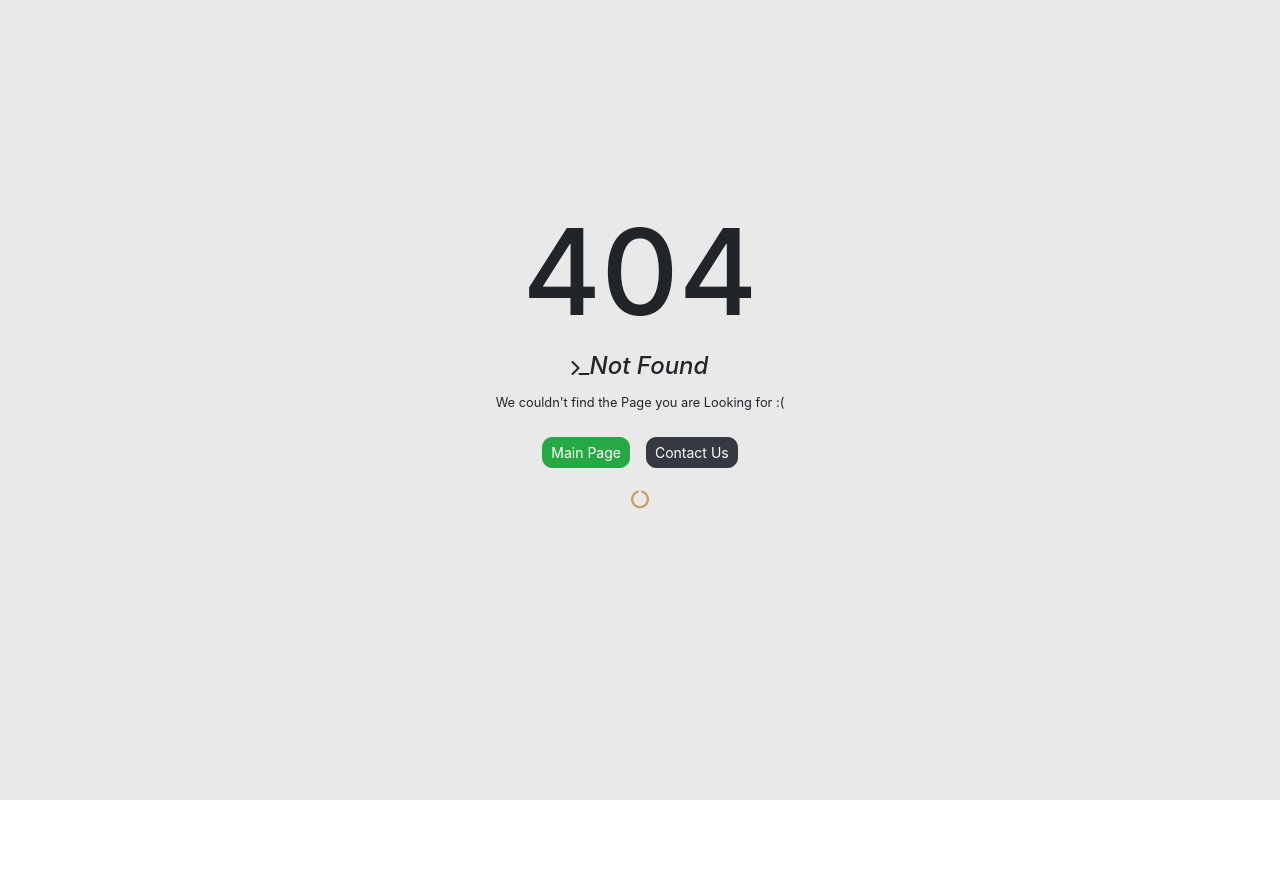
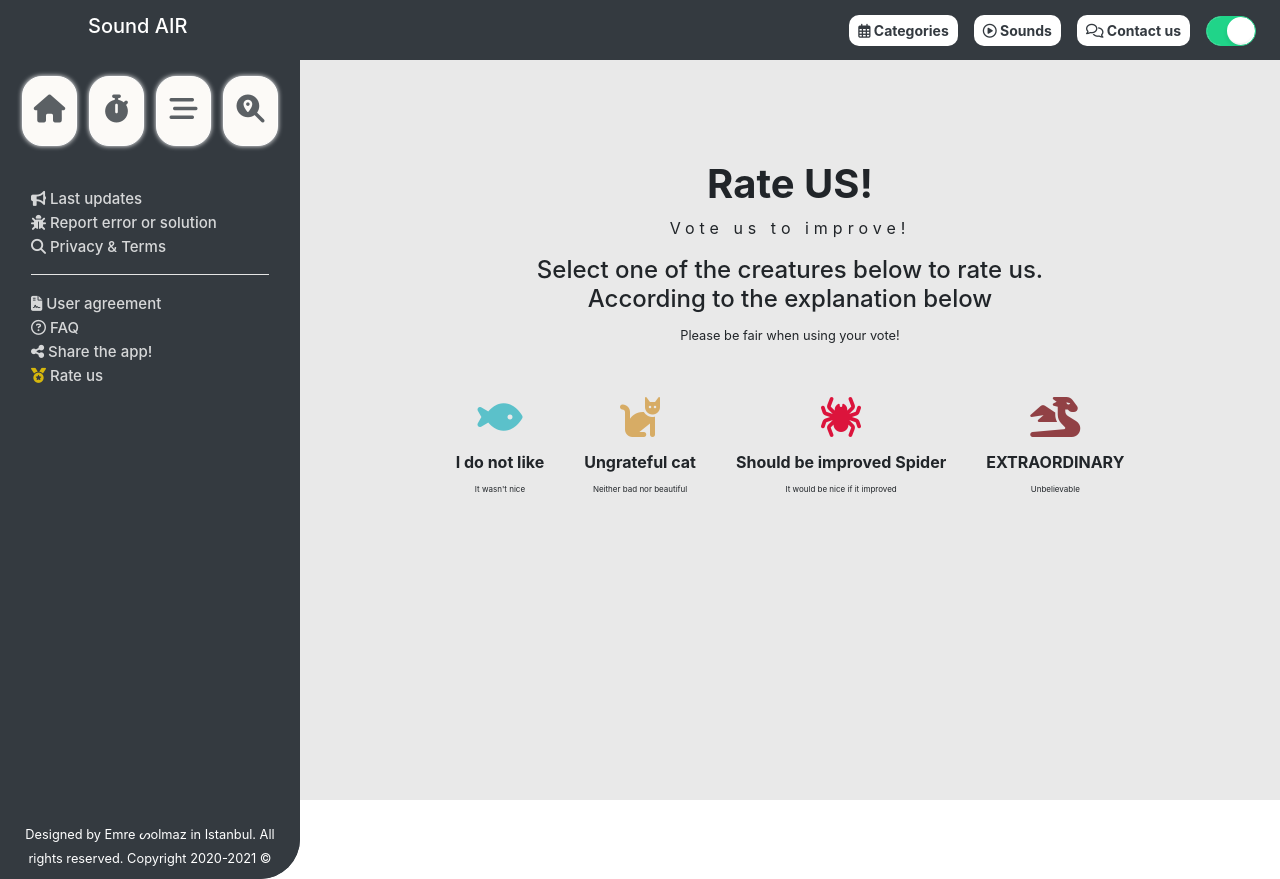
Before and after one commit to emrslmz/sound-air, a Vue app: page /rate-us in a window 1280 px wide. Before the commit this address had no page. Before the commit the page ends 800 px from the top, so only its background shows below. Built offline with nearby package versions, Linux system fonts and the light colour scheme.

Commit message:
adding rate us page

```diff
--- a/public/assets/css/style.css
+++ b/public/assets/css/style.css
@@ -49,6 +49,26 @@
 
 .text-red {
     color: red;
+}
+
+.text-gold {
+    color: gold;
+}
+
+.text-fish {
+    color: #5bc1ca;
+}
+
+.text-dragon {
+    color: #914145;
+}
+
+.text-cat {
+    color: #d7ac65;
+}
+
+.text-spider {
+    color: crimson;
 }
 /***********************************************/
 /* DIFFERENT
--- /dev/null
+++ b/src/modules/main/components/assets/stable/RateUs.vue
@@ -0,0 +1,53 @@
+<template>
+  <div>
+    <div class="container text-xl-center" align="center">
+      <div class="rate-us-page"></div>
+      <div>
+        <h1><b>Rate US!</b></h1>
+        <p class="text-spacing5">Vote us to improve!</p>
+      </div>
+
+      <div>
+        <h4>Select one of the creatures below to rate us. <br> According to the explanation below</h4>
+        <small>Please be fair when using your vote!</small>
+      </div>
+      <div class="d-flex justify-content-center pt-5">
+        <div class="vote-group">
+          <h2><i class="fas fa-fish text-fish"></i></h2>
+          <strong>I do not like<br> <small>It wasn't nice</small></strong>
+        </div>
+        <div class="vote-group">
+          <h2><i class="fas fa-cat text-cat"></i></h2>
+          <strong>Ungrateful cat <br> <small>Neither bad nor beautiful</small></strong>
+        </div>
+        <div class="vote-group">
+          <h2><i class="fas fa-spider text-spider"></i></h2>
+          <strong>Should be improved Spider <br> <small>It would be nice if it improved</small></strong>
+        </div>
+        <div class="vote-group">
+          <h2><i class="fas fa-dragon text-dragon"></i></h2>
+          <strong>EXTRAORDINARY <br> <small>Unbelievable</small></strong>
+        </div>
+      </div>
+    </div>
+  </div>
+</template>
+
+
+<style scoped>
+.rate-us-page {
+  padding-top: 100px;
+}
+
+.vote-group {
+  padding: 0 20px 0 20px;
+}
+
+.vote-group h2 {
+  font-size: 40px;
+}
+
+.vote-group small {
+  font-size: 8px;
+}
+</style>
--- a/src/modules/main/components/layouts/TheSideBar.vue
+++ b/src/modules/main/components/layouts/TheSideBar.vue
@@ -61,6 +61,11 @@
           <router-link to="share">
             <div class="side-bar-middle-title text-white">
               <h5><span><i class="fas fa-share-alt"></i></span> Share the app!</h5>
+            </div>
+          </router-link>
+          <router-link to="rate-us">
+            <div class="side-bar-middle-title text-white">
+              <h5><span><i class="fas fa-medal text-gold"></i></span> Rate us</h5>
             </div>
           </router-link>
 
--- a/src/router/main/index.js
+++ b/src/router/main/index.js
@@ -74,5 +74,13 @@ export default [{
             },
             component: () => import('@/modules/main/components/assets/stable/AccordingWeather.vue'),
         },
+        {
+            name: 'RateUsPage',
+            path: 'rate-us',
+            meta: {
+                title: 'Rate us to improve',
+            },
+            component: () => import('@/modules/main/components/assets/stable/RateUs.vue'),
+        },
     ],
 }];
```
